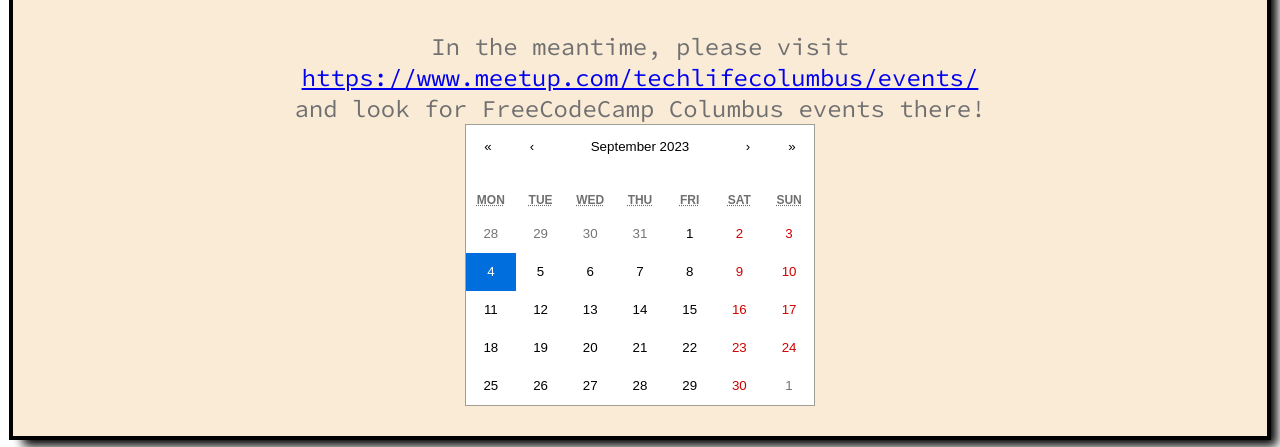
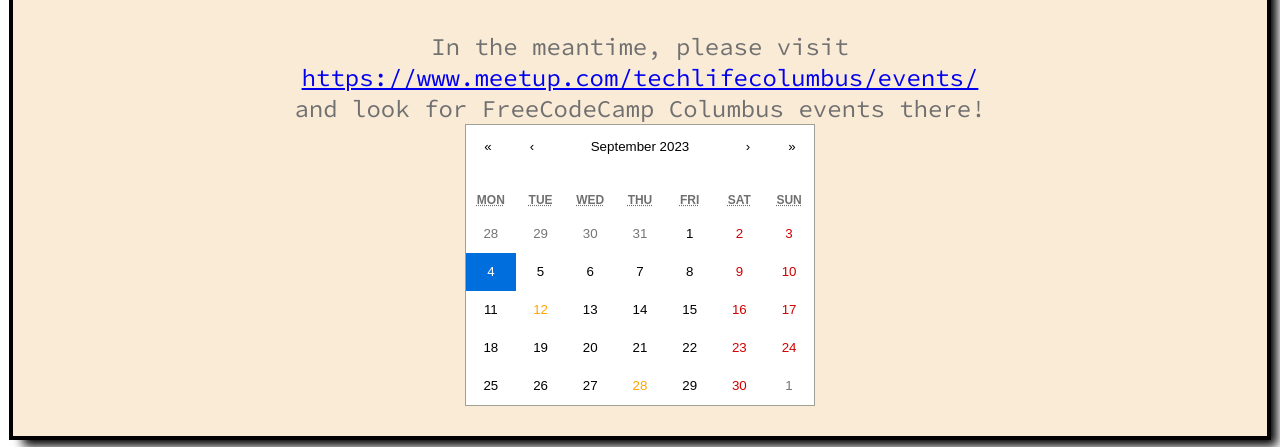
Before and after one commit to FCCColumbus/cbus-web, a React (Create React App) app: page / in a window 1280 px wide. Shown: the part 1500-1947 px from the top of the page. Built offline with nearby package versions, Linux system fonts and the light colour scheme.

Commit message:
current work 9/27

```diff
--- a/src/components/Events.jsx
+++ b/src/components/Events.jsx
@@ -6,29 +6,48 @@ import 'react-calendar/dist/Calendar.css';
 function Events() {
 
   // setting the cal's default state to today's date
-  const [date, setDate] = useState(new Date())
+  const [selectedDate, setSelectedDate] = useState(new Date())
 
   const changeDate = newDate => {
     console.log(newDate);
-    setDate(newDate)
+    setSelectedDate(newDate)
   }
 
   // The arrays below are retained for future reference,
   // pending implementation of some API call to retrieve events from Google Calendar or Meetup.com, for example.
 
-  // const events = [{
-  //     name: "regular meetup",
-  //     description: "have pizza and talk about code",
-  //     time: new Date('2023-04-17T18:30:00'),
-  //     location: 'Co-Hatch Upper Arlington',
-  //     id: 'event-01'
-  // }, {
-  //     name: "What are web components?",
-  //     description: "John will give a lecture about what web components are and why we should care. Don't worry, there'll be pizza!",
-  //     time: new Date('2023-05-17T18:30:00'),
-  //     location: 'Co-Hatch Upper Arlington',
-  //     id: 'event-02'
-  // }]
+  const events = [{
+      name: "regular meetup",
+      description: "have pizza and talk about code",
+      date: '2023-09-28',
+      location: 'Co-Hatch Upper Arlington',
+      link: 'google.com',
+      id: 'event-01'
+  }, {
+      name: "What are web components?",
+      description: "John will give a lecture about what web components are and why we should care. Don't worry, there'll be pizza!",
+      date: new Date(2023, 8, 12),
+      location: 'Co-Hatch Upper Arlington',
+      link: 'google.com',
+      id: 'event-02'
+  }]
+
+  // just here to stop current error if not events used
+  console.log(events[1].date);
+  const tileContent = ({ date, view }) => {
+    if (view === 'month') {
+      // Convert the event dates to the same format as date.toDateString()
+      const formattedEventDates = events.map(event => new Date(event.date).toDateString());
+
+      if (formattedEventDates.includes(date.toDateString())) {
+        console.log('match');
+        // Return custom content (e.g., a dot or any other element)
+        // return 'custom-tile';
+      }
+    }
+    return null; // Return null for other dates
+  };
+
 
   return (
     <div id="events" className="events">
@@ -44,7 +63,21 @@ function Events() {
       </div>
       {/* The array mapping below is retained for future reference.  */}
       {/* {events.map((event, i) => <Event event={event} key={event.id} id={i} />)} */}
-      <Calendar onChange={changeDate} value={date} />
+      {/* <Calendar onChange={changeDate} value={selectedDate} tileContent={tileContent}/> */}
+      <Calendar
+  onChange={changeDate}
+  value={selectedDate}
+  tileContent={tileContent}
+  tileClassName={({ date, view }) => {
+    if (view === 'month') {
+      const formattedEventDates = events.map(event => new Date(event.date).toDateString());
+      if (formattedEventDates.includes(date.toDateString())) {
+        return 'custom-tile';
+      }
+    }
+    return '';
+  }}
+/>
     </div>
   );
 }
--- a/src/index.css
+++ b/src/index.css
@@ -251,3 +251,8 @@ footer .image-wrapper {
 footer img {
   max-width: 100%;
 }
+
+.custom-tile {
+  background-color: blue;
+  color: orange;
+}
```
